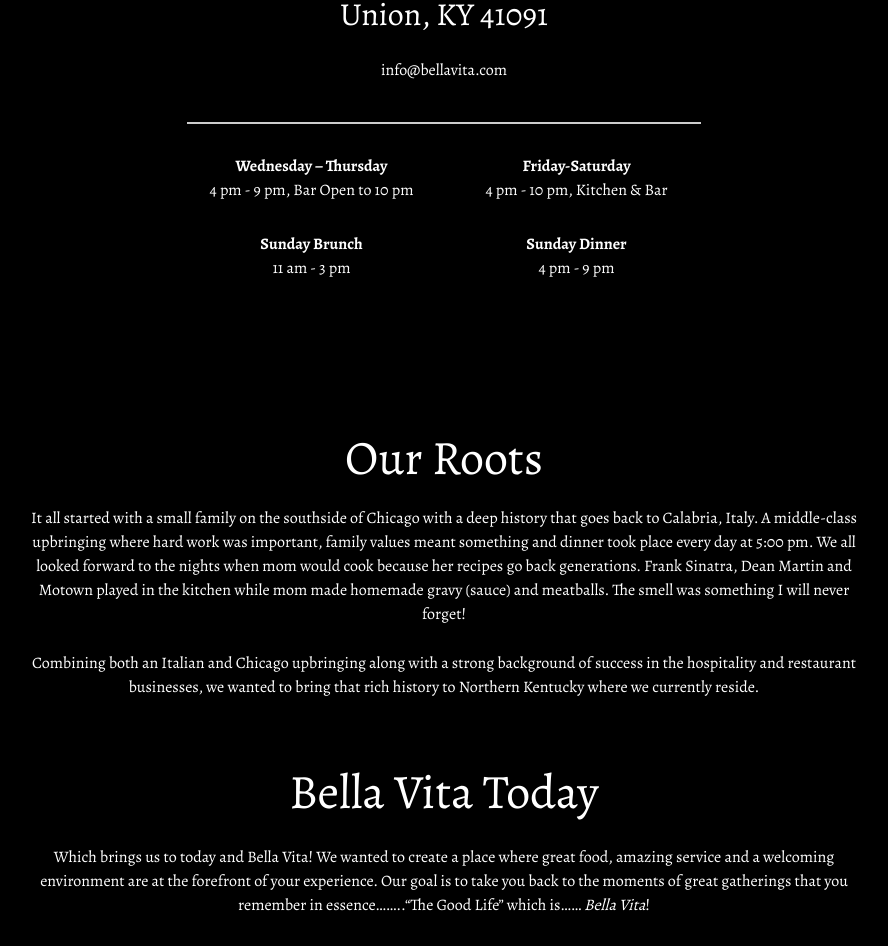
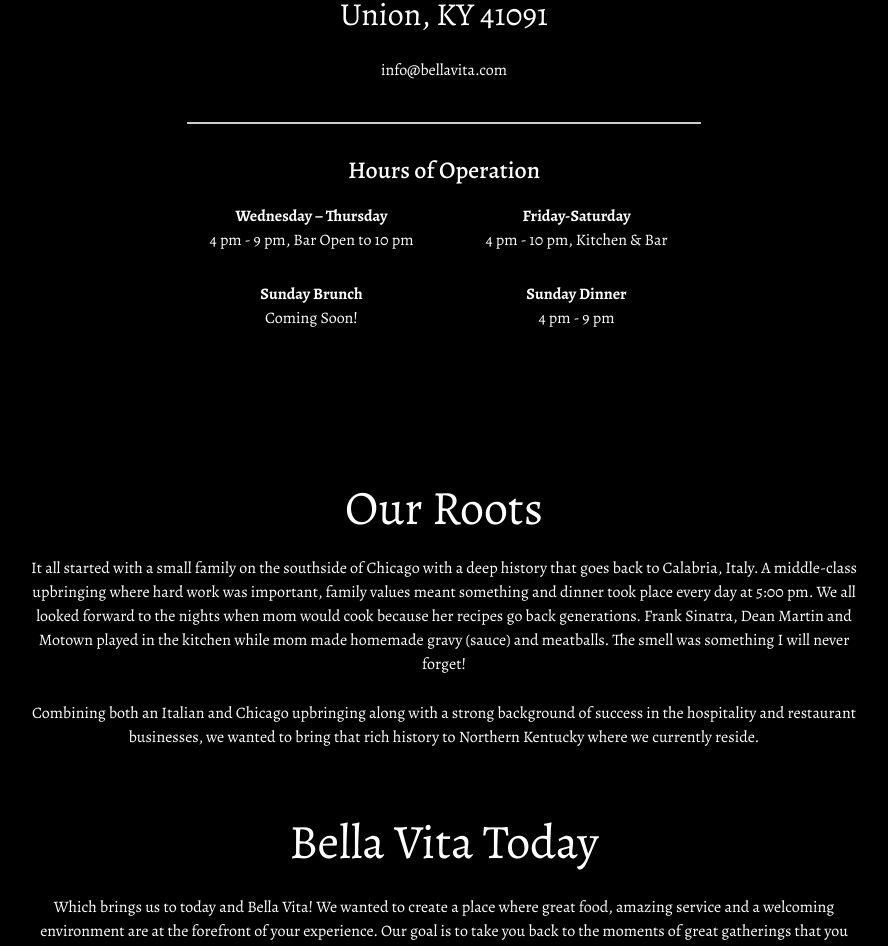
Before and after one commit to drewherald/bellaVita, a React (Vite) app: page /about in a window 1280 px wide. Shown: the part 785-1731 px from the top of the page, without its empty margins (196-1084 px from the left). Built offline with nearby package versions, Linux system fonts and the light colour scheme.

Commit message:
changed brunch hours

```diff
--- a/src/components/About/LocationInfo.tsx
+++ b/src/components/About/LocationInfo.tsx
@@ -19,6 +19,11 @@
 
       <hr className="divider"/>
 
+      <Typography sx={{fontWeight: '500'}} variant="h5">
+        Hours of Operation
+      </Typography>
+      <br/>
+
       <Box className="hoursGrid">
 
         <Box>
@@ -33,7 +38,7 @@
 
         <Box>
           <Typography className="hoursTitle">Sunday Brunch</Typography>
-          <Typography>11 am - 3 pm</Typography>
+          <Typography>Coming Soon!</Typography>
         </Box>
 
         <Box>
```
